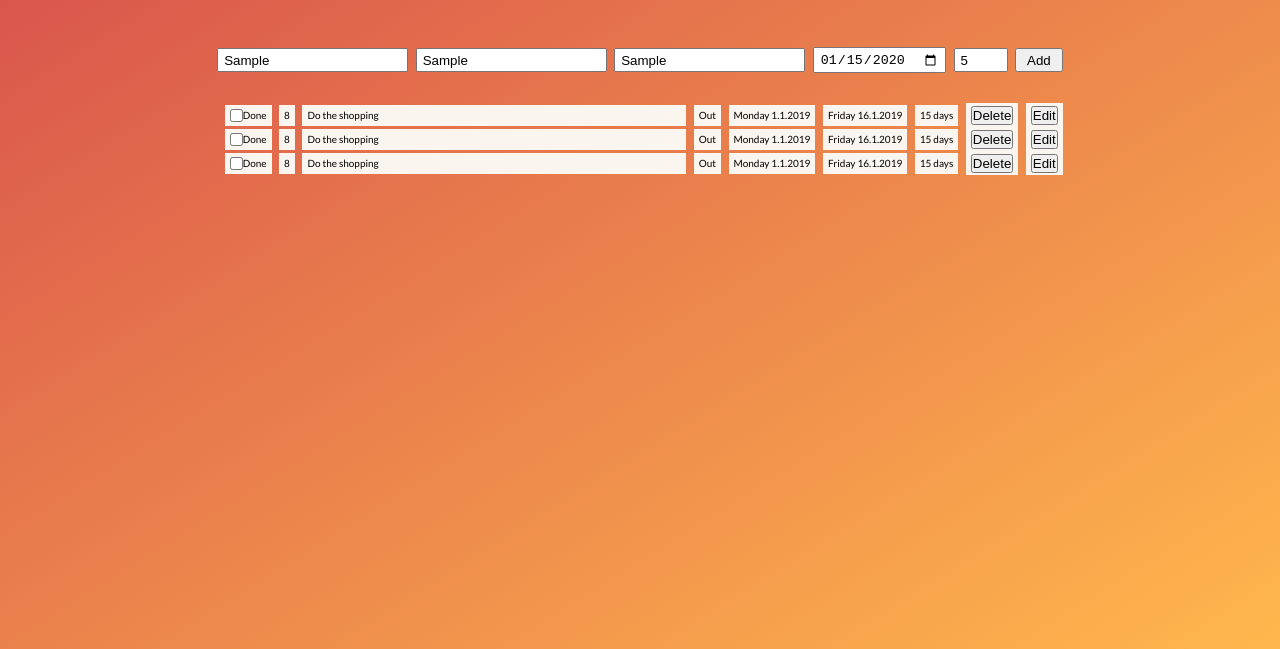
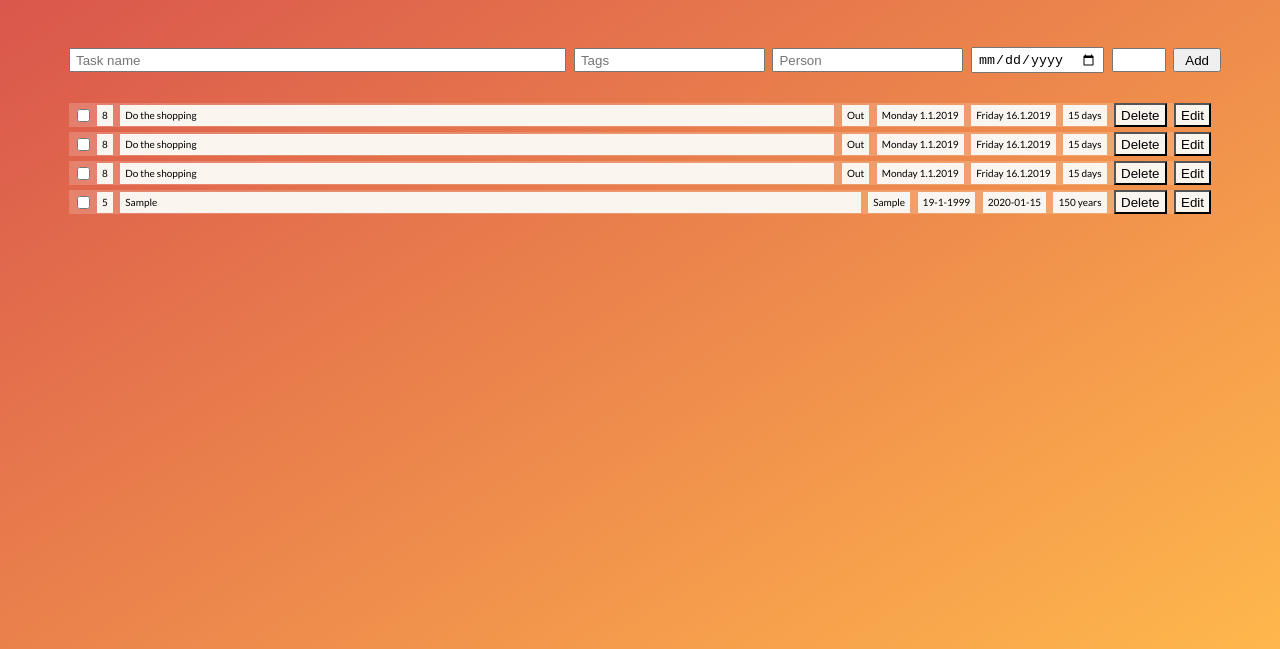
Before and after one commit to marieval/Plan-Up, a website built with webpack: page src/index.html in a window 1280 px wide. Both pictures are taken after typing "Sample", "Sample", "Sample", "2020-01-15", "5" into the empty fields and a click on the button "Add". Shown: the part 151-800 px from the top of the page. Built offline with nearby package versions, Linux system fonts and the light colour scheme; files whose address does not match are found by name.

Commit message:
after add-btn-click the task is added to todo-list

```diff
--- a/package.json
+++ b/package.json
@@ -25,5 +25,7 @@
     "webpack-cli": "^3.1.2",
     "webpack-node-externals": "^1.7.2"
   },
-  "dependencies": {}
+  "dependencies": {
+    "uniqid": "^5.0.3"
+  }
 }
--- a/src/index.html
+++ b/src/index.html
@@ -17,73 +17,73 @@
 
 	 <div class="main-div">
         <div class="taskForm">
-            <input type="text" class="taskForm__name" placeholder="Task name">
-            <input type="text" class="taskForm__tag" placeholder="Tags">
-            <input type="text" class="taskForm__person" placeholder="Person">
+            <input type="text" class="taskForm__name" id="taskName" placeholder="Task name">
+            <input type="text" class="taskForm__tag" id="taskTag"  placeholder="Tags">
+            <input type="text" class="taskForm__person" id="taskPerson"  placeholder="Person">
 
-            <input type="date" class="taskForm__date--until" placeholder="Add tag">
-            <input type="number" class="taskForm__urgency" placeholder="Urgency (0-9)" min="0" max="9">
+            <input type="date" class="taskForm__date--until" id="taskUntil" placeholder="Add tag">
+            <input type="number" class="taskForm__urgency" id="taskUrgency" value="Urgency (0-9)" min="0" max="9">
 
-            <button class="btn taskForm__add-btn">Add</button>
+            <button class="btn taskForm__add-btn" id="addBtn">Add</button>
         </div>
 
         <div class="tasks-list">
 
             <div class="item">
-                <div class="item__checkbox">
                 <input class="item__checkbox--btn" type="checkbox" name="done"></input>
+                <!-- <div class="item__checkbox">
                     <label for="done">Done</label>
-                </div>
+                </div> -->
                 <div class="item__urgency">8</div>
                 <div class="item__name">Do the shopping</div>
                 <div class="item__tags">Out</div>
                 <div class="item__dateFrom">Monday 1.1.2019</div>
                 <div class="item__dateUntil">Friday 16.1.2019</div>
                 <div class="item__daysRemaining">15 days</div>
-                <div class="item__delete">
                 <button class="item__delete--btn">Delete</button>
+                <button class="item__edit--btn">Edit</button>
+                <!-- <div class="item__delete">
                 </div>
                 <div class="item__edit">
-                    <button class="item__edit--btn">Edit</button>
-                </div>
+                </div> -->
             </div>
 
             <div class="item">
-                    <div class="item__checkbox">
                 <input class="item__checkbox--btn" type="checkbox" name="done"></input>
+                <!-- <div class="item__checkbox">
                     <label for="done">Done</label>
-                    </div>
+                </div> -->
                 <div class="item__urgency">8</div>
                 <div class="item__name">Do the shopping</div>
                 <div class="item__tags">Out</div>
                 <div class="item__dateFrom">Monday 1.1.2019</div>
                 <div class="item__dateUntil">Friday 16.1.2019</div>
                 <div class="item__daysRemaining">15 days</div>
-                    <div class="item__delete">
                 <button class="item__delete--btn">Delete</button>
+                <button class="item__edit--btn">Edit</button>
+                <!-- <div class="item__delete">
                 </div>
                 <div class="item__edit">
-                        <button class="item__edit--btn">Edit</button>
-                    </div>
+                </div> -->
             </div>
 
             <div class="item">
-                <div class="item__checkbox">
                 <input class="item__checkbox--btn" type="checkbox" name="done"></input>
+                <!-- <div class="item__checkbox">
                     <label for="done">Done</label>
-                </div>
+                </div> -->
                 <div class="item__urgency">8</div>
                 <div class="item__name">Do the shopping</div>
                 <div class="item__tags">Out</div>
                 <div class="item__dateFrom">Monday 1.1.2019</div>
                 <div class="item__dateUntil">Friday 16.1.2019</div>
                 <div class="item__daysRemaining">15 days</div>
-                <div class="item__delete">
                 <button class="item__delete--btn">Delete</button>
+                <button class="item__edit--btn">Edit</button>
+                <!-- <div class="item__delete">
                 </div>
                 <div class="item__edit">
-                    <button class="item__edit--btn">Edit</button>
-                </div>
+                </div> -->
             </div>
 
         </div>
--- a/src/index.js
+++ b/src/index.js
@@ -3,5 +3,51 @@ https://hackernoon.com/a-tale-of-webpack-4-and-how-to-finally-configure-it-in-th
 
 
 import "./sass/main.scss";
+import { elements } from "./js/views/base";
+import TodoList from "./js/models/TodoList";
+import * as todoView from "./js/views/todoView";
 
-console.log("hello, worldddd!");
+const state = {};
+
+const setupEventListeners = () => {
+    elements.addBtn.addEventListener("click", () => {
+        controlTodoList();
+        todoView.clearInput();
+    })
+
+
+
+}
+
+const controlTodoList = () => {
+    // create a new todo-list if there is none yet
+    if (!state.todoList) state.todoList = new TodoList();
+
+    state.todoList.addTodoItem(elements.taskName.value,
+        elements.taskTag.value,
+        elements.taskPerson.value,
+        elements.taskUntil.value,
+        elements.taskUrgency.value
+    );
+    const todoListLength = state.todoList.todoItems.length;
+    todoView.renderTodoItem(state.todoList.todoItems[todoListLength - 1]);
+}
+
+const init = () => {
+    console.log("App has started");
+    setupEventListeners();
+}
+
+// CONTROLLING STARTING SETTING (AFTER LOADING):
+window.addEventListener("load", () => {
+    init();
+})
+
+// CONTROLLING CLICKING ADD-BUTTON:
+/* elements.addBtn.addEventListener("click", () => {
+    console.log("clicked");
+}) */
+
+
+/* elements.addBtn.addEventListener("click", console.log("clicked"))
+*/
--- /dev/null
+++ b/src/js/models/TodoList.js
@@ -0,0 +1,33 @@
+/* import uniqid from "uniqid";  */
+
+/* List with todo-items: constructor for todo-item,
+adding new todo-item, deleting todo-item  */
+
+export default class TodoList {
+    constructor() {
+        this.todoItems = [];
+    }
+
+    addTodoItem(name, tag, person, until, urgency) {
+        const todoItem = {
+/*             id: uniqid(), */
+            id: 11111,
+            name,
+            tag,
+            person,
+            from: "19-1-1999",
+            until,
+            urgency
+        }
+
+        this.todoItems.push(todoItem);
+        return todoItem;
+    }
+
+    deleteTodoItem(id) {
+        const index = this.todoItems.findIndex(el => el.id === id);
+        this.todoItems.splice(index, 1);
+    }
+
+
+}
--- /dev/null
+++ b/src/js/views/base.js
@@ -0,0 +1,9 @@
+export const elements = {
+    addBtn: document.querySelector("#addBtn"),
+    taskName: document.querySelector("#taskName"),
+    taskTag: document.querySelector("#taskTag"),
+    taskPerson: document.querySelector("#taskPerson"),
+    taskUntil: document.querySelector("#taskUntil"),
+    taskUrgency: document.querySelector("#taskUrgency"),
+    tasksList: document.querySelector(".tasks-list")
+}
--- /dev/null
+++ b/src/js/views/todoView.js
@@ -0,0 +1,31 @@
+ import { elements } from "./base";
+
+export const renderTodoItem = (todoItem) => {
+    const markup = `
+        <div class="item" data-itemid=${todoItem.id}>
+            <input class="item__checkbox--btn" type="checkbox" name="done"></input>
+            <div class="item__urgency">${todoItem.urgency}</div>
+            <div class="item__name">${todoItem.name}</div>
+            <div class="item__tags">${todoItem.tag}</div>
+            <div class="item__dateFrom">${todoItem.from}</div>
+            <div class="item__dateUntil">${todoItem.until}</div>
+            <div class="item__daysRemaining">150 years</div>
+            <button class="item__delete--btn">Delete</button>
+            <button class="item__edit--btn">Edit</button>
+        </div>
+    `;
+    elements.tasksList.insertAdjacentHTML("beforeend", markup);
+}
+
+export const deleteItem = id => {
+    const todoItem = document.querySelector(`[data-itemid="${id}"]`);
+    if (todoItem) todoItem.parentElement.removeChild(todoItem);
+}
+
+export const clearInput = () => {
+    elements.taskName.value = "",
+    elements.taskTag.value = "",
+    elements.taskPerson.value = "",
+    elements.taskUntil.value = "",
+    elements.taskUrgency.value = ""
+}
--- a/src/sass/base/_base.scss
+++ b/src/sass/base/_base.scss
@@ -35,3 +35,7 @@ body {
     flex-direction: column;
     align-items: center;
 }
+
+.main-div {
+    width: 90%;
+}
--- a/src/sass/components/_taskForm.scss
+++ b/src/sass/components/_taskForm.scss
@@ -1,16 +1,18 @@
 .taskForm {
-    margin-top: 3rem;
-    margin-bottom: 3rem;
+    margin: 3rem 0.5rem;
+    width: 100%;
     display: flex;
     align-items: center;
 
     & > * {
         margin-left: 0.75rem;
         padding: 0.25rem 0.5rem;
+        flex: 0 1 auto;
     }
 
     &__name {
         margin-left: 0;
+        flex: 1 1 auto;
     }
 
     &__tag {
--- a/src/sass/components/_tasksList.scss
+++ b/src/sass/components/_tasksList.scss
@@ -1,19 +1,22 @@
 .item {
+    /* width: 90%; */
     display: flex;
     align-items: center;
-
+    background-color: rgba($color-light, 0.2);
+    margin: 0.5rem;
 
     & > * {
         margin-left: 0.75rem;
+        /* border: 1px solid grey; */
         padding: 0.25rem 0.5rem;
         background-color: $color-light;
-        flex: 0 0 auto;
+        flex: 0 1 auto;
     }
 
-    &__checkbox {
+    /* &__checkbox--btn {
         display: flex;
         align-items: center;
-    }
+    } */
 
     &__urgency {
 
@@ -36,8 +39,8 @@
 
     }
 
-    &__delete,
-    &__edit {
+    &__delete--btn,
+    &__edit--btn {
 
     }
 
```
Also changed, not shown: .babelrc, 1 other file. Lines whose indentation alone changed are shown as unchanged.
